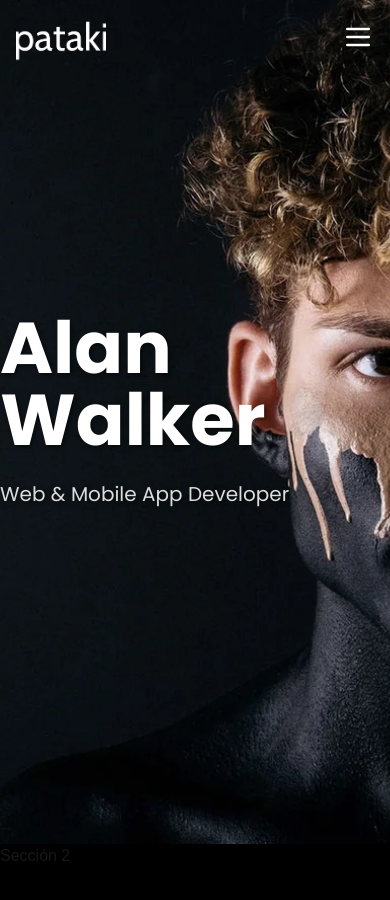
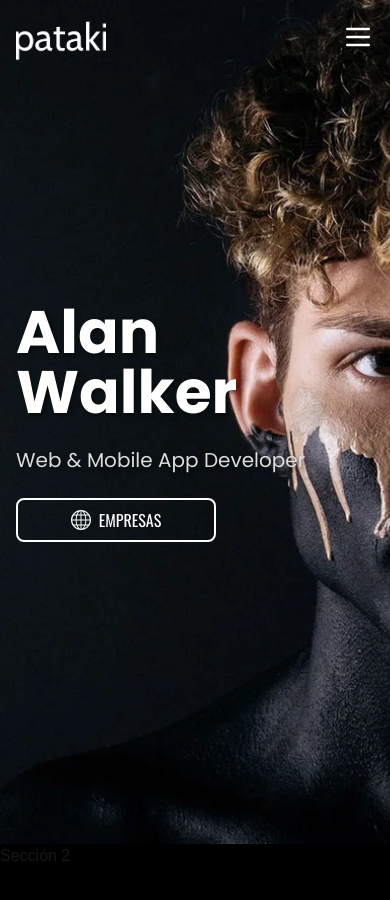
Before and after one commit to alejomayuri/landing-modular, a Next.js app: page / in a window 390 px wide. Shown: the top 900 px of the page. Built offline with nearby package versions, Linux system fonts and the light colour scheme.

Commit message:
estilos mobile en title y ancho del banner

```diff
--- a/src/app/components/global/MenuMobile.js
+++ b/src/app/components/global/MenuMobile.js
@@ -8,6 +8,7 @@ import CallAction from "./CallAction";
 export default function MenuMobile({
     type = "default",
     color,
+    closeColor,
     navItems,
     fontSize = "normal",
     itemsColor = "text-white",
@@ -18,7 +19,6 @@ export default function MenuMobile({
 }) {
     const [isMenuOpen, setIsMenuOpen] = useState(false)
     const [isVisible, setIsVisible] = useState(false)
-
     let menuIconType
 
     const toggleMenu = () => {
@@ -48,6 +48,8 @@ export default function MenuMobile({
         big: "h-4/6"
     }
 
+    const closeColorClass = closeColor ? closeColor : color
+
     if (type === "default") {
         menuIconType = <MenuIcon className="w-8 h-8" stroke={color} />;
     } else if (type === "text") {
@@ -69,7 +71,7 @@ export default function MenuMobile({
                     className="absolute top-5 right-5 text-2xl p-2 rounded-full"
                     onClick={toggleMenu}
                 >
-                    <CloseIcon className="w-5 h-5" fill={color} />
+                    <CloseIcon className="w-5 h-5" fill={closeColorClass} />
                 </button>
                 <nav className={`flex flex-col ${navHeightClasses[navHeight]} text-xl`}>
                     {navItems.map((item, index) => (
--- a/src/app/components/global/Navbar.js
+++ b/src/app/components/global/Navbar.js
@@ -53,7 +53,7 @@ export default function Navbar({
     const colorClass = hasScrolled ? scrolledColor ?? color : color;
 
     return (
-        <nav className={` hidden lg:flex ${spaceBetweenItemsClasses[spaceBetweenItems]}`}>
+        <nav className={`hidden lg:flex ${spaceBetweenItemsClasses[spaceBetweenItems]}`}>
             {navItems.map((item, index) => (
                 <a key={index} href={item.href} id={`link-${index}`} className={`flex items-center ${fontSizeClasses[fontSize]} ${fontFamilyClasses[fontFamily]} ${hoverUnderline && "hover:underline"} ${colorClass} ${hoverColor} ${hoverTransform && hoverTransformClasses[hoverTransform]} ${weightClasses[itemsWeight]} ${transition && "transition duration-200"} transform`}>
                     {item.text}
--- a/src/app/components/header/Header.js
+++ b/src/app/components/header/Header.js
@@ -122,6 +122,7 @@ export default function Header({ data }) {
         <MenuMobile
             type={menuMobile.type}
             color={menuMobile.color}
+            closeColor={menuMobile.closeColor}
             navHeight={menuMobile.navHeight}
             navItems={navbar.navItems}
             itemsColor={menuMobile.itemsColor}
--- a/src/app/components/mainBanner/TextBlock.js
+++ b/src/app/components/mainBanner/TextBlock.js
@@ -23,9 +23,10 @@ export default function TextBlock({
     }
 
     const titleFontSizeClasses = {
-        small: "text-6xl mb-5",
-        normal: "text-7xl mb-6",
-        big: "text-8xl mb-8"
+        small: "text-5xl lg_text-6xl mb-5",
+        normal: "text-6xl lg:text-7xl  mb-6",
+        big: "text-7xl lg:text-8xl mb-8",
+        // big: "text-8xl mb-8"
     };
 
     const subtitleFontSizeClasses = {
--- a/src/app/components/mainBanner/Wrapper.js
+++ b/src/app/components/mainBanner/Wrapper.js
@@ -60,7 +60,7 @@ export default function Wrapper({
                 height: `calc(${heightClasses[height]} - ${bannerHeight[marginTop]})`,
             }}
         >
-            <div className={`absolute w-full flex ${y_orientationClasses[y_orientation]} ${containerWidthClasses[containerWidth]} ${x_orientationClasses[x_orientation]}`}>
+            <div className={`px-4 lg:px-0 absolute w-full flex ${y_orientationClasses[y_orientation]} ${containerWidthClasses[containerWidth]} ${x_orientationClasses[x_orientation]}`}>
                 {children}
             </div>
         </section>
--- a/src/app/mockups.js
+++ b/src/app/mockups.js
@@ -583,6 +583,7 @@ export const demo_six = {
         menuMobile: {
             type: "default",
             color: "#fff",
+            closeColor: "text-gray-800",
             navHeight: "big",
             itemsColor: "text-gray-900",
         }
@@ -621,24 +622,24 @@ export const demo_six = {
                 fontSize: "normal",
                 fontFamily: "poppinsRegular"
             },
-            // callAction: {
-            //     text: "EMPRESAS",
-            //     href: "#iniciar-sesion",
-            //     borderWidth: "normal",
-            //     borderRadius: "big",
-            //     borderColor: "border-white",
-            //     hoverBorderColor: null,
-            //     backgroundColor: null,
-            //     hoverBackgroundColor: null,
-            //     showInMobile: true,
-            //     width: "normal",
-            //     textColor: "text-white",
-            //     hoverTextColor: "hover:text-white",
-            //     transition: true,
-            //     fontFamily: "oswald",
-            //     icon: "internet",
-            //     iconPosition: "left",
-            // },
+            callAction: {
+                text: "EMPRESAS",
+                href: "#iniciar-sesion",
+                borderWidth: "normal",
+                borderRadius: "big",
+                borderColor: "border-white",
+                hoverBorderColor: null,
+                backgroundColor: null,
+                hoverBackgroundColor: null,
+                showInMobile: true,
+                width: "normal",
+                textColor: "text-white",
+                hoverTextColor: "hover:text-white",
+                transition: true,
+                fontFamily: "oswald",
+                icon: "internet",
+                iconPosition: "left",
+            },
         },
     }
 };
@@ -707,7 +708,7 @@ export const demo_seven = {
             marginTop: "none",
             height: "high",
             containerWidth: "small",
-            y_orientation: "bottom",
+            y_orientation: "center",
             x_orientation: "center"
         },
         textBlock: {
@@ -718,7 +719,7 @@ export const demo_seven = {
             title: {
                 text: "Freelance Brand Designer",
                 color: "text-white",
-                fontSize: "big",
+                fontSize: "small",
                 fontFamily: "poppinsBold"
             },
             // subtitle: {
```
